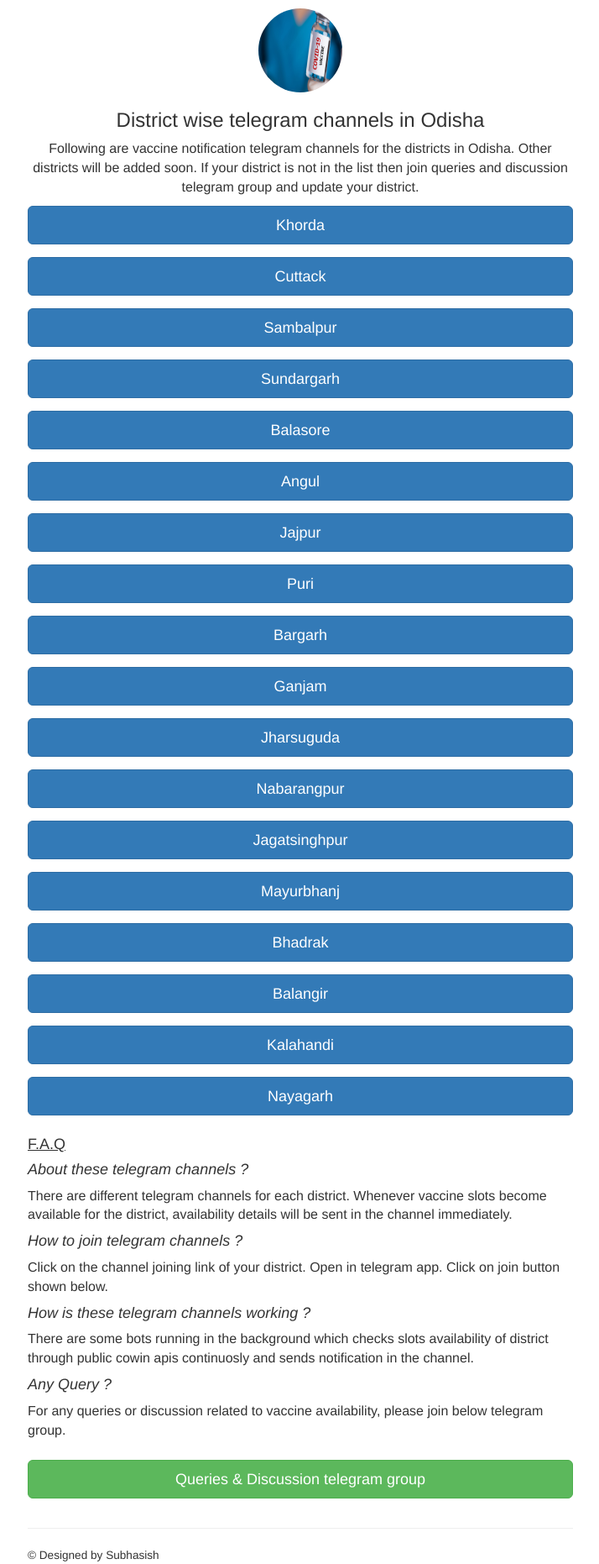
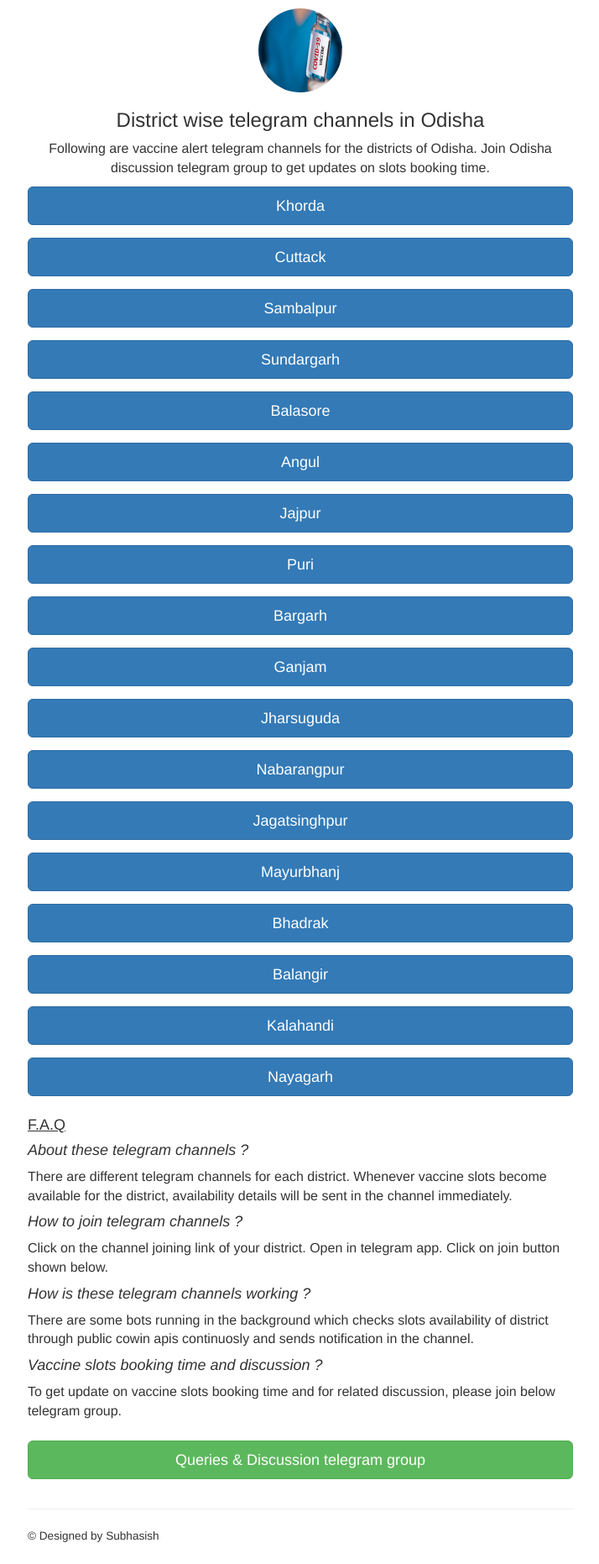
Before and after one commit to dassubhasish96/odisha-vaccine-alerts, a React (Create React App) app: page / in a window 1280 px wide. Shown: the whole page at 84% size, without its empty margins (297-1011 px from the left). After the commit the page ends 1840 px from the top, so only its background shows below. Built offline with nearby package versions, Linux system fonts and the light colour scheme.

Commit message:
text change

```diff
--- a/src/components/Body/howtouse.component.js
+++ b/src/components/Body/howtouse.component.js
@@ -14,8 +14,8 @@
              <h4><i>How is these telegram channels working ?</i></h4>
             There are some bots running in the background which checks slots availability of district through public cowin apis continuosly and sends
              notification in the channel.
-             <h4><i>Any Query ?</i></h4>
-            For any queries or discussion related to vaccine availability, please join below telegram group.<br/><br/>
+             <h4><i>Vaccine slots booking time and discussion ?</i></h4>
+            To get update on vaccine slots booking time and for related discussion, please join below telegram group.<br/><br/>
             <Form>
                   <FormGroup action>
                   <Button href = "https://telegram.me/odisha_vaccine_alerts" color="success" size="lg" block>Queries & Discussion telegram group</Button>
--- a/src/components/shared/Header/header.component.js
+++ b/src/components/shared/Header/header.component.js
@@ -10,8 +10,8 @@
         <Fragment>
              <img class = "image" src= {banner} alt="vaccine banner" ></img>
            <h3>District wise telegram channels in Odisha</h3>
-           <p>Following are vaccine notification telegram channels for the districts in Odisha. Other districts will be added soon. If your
-                district is not in the list then join queries and discussion telegram group and update your district.
+           <p>Following are vaccine alert telegram channels for the districts of Odisha. Join Odisha discussion telegram group to get
+               updates on slots booking time.
            </p>
         </Fragment>
     );
```
